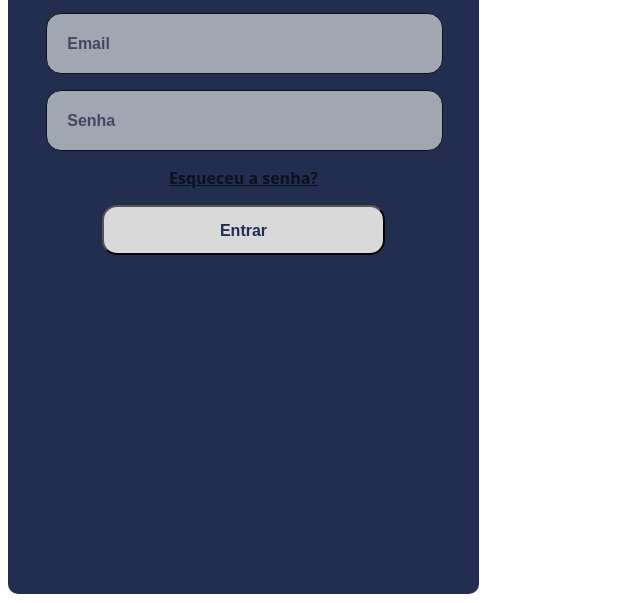
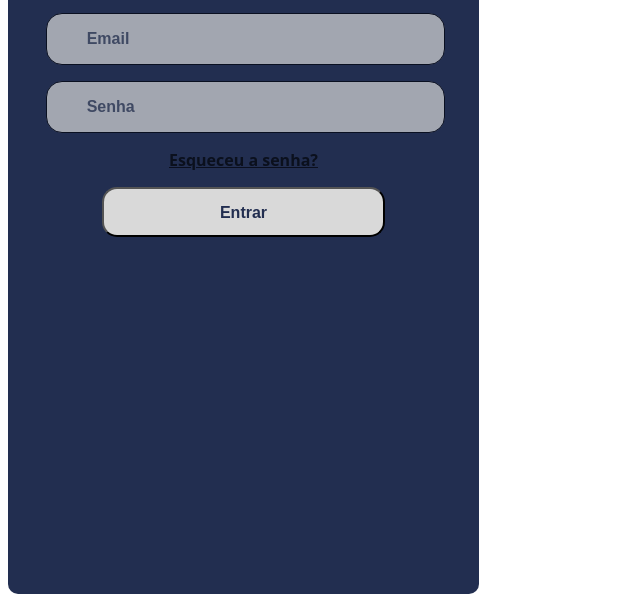
Before and after one commit to mauro-fernandes/PT_CJr_grupo10, a plain HTML site: page login.html in a window 1280 px wide. Shown: the part 197-800 px from the top of the page, without its empty margins (0-640 px from the left). Drawn offline with Linux system fonts and the light colour scheme.

Commit message:
background logo and css adjusts

```diff
--- a/text_input_box.css
+++ b/text_input_box.css
@@ -26,17 +26,18 @@
 
 input {
     border: 1px solid #00040e;
-    padding: 0px;
-    width: 100%;
-    height: 59px;
-    left: 51px;
-    top: 409px;
+    padding-left: 10%;
+    margin-left: auto;
+    width: 90%;
+    height: 3rem;
+    left: 3rem;
+    top: 20rem;
     background: #D9D9D9;
-    border-radius: 15px;
+    border-radius: 1rem;
     font-style: normal;
     font-weight: 700;
-    font-size: 16px;
-    line-height: 19px;
+    font-size: 1rem;
+    line-height: 1rem;
     color: #111E3E;
     opacity: 0.7;
     display: flex;
@@ -44,13 +45,15 @@ input {
     align-items: center;
     justify-content: center;
     text-align: start;
+
 }
 
 ::placeholder{
     color: #111E3E;
     opacity: 0.7;
     text-align: start;
-    padding: 20px;
+    margin: auto ;
+
 }
 
 
@@ -101,9 +104,14 @@ div{
     border: #000000;
 }
 
-a {
+a, p {
     font-weight: 650;
+    :hover {
+        color: #eceff6ba;
+    }
 }
+
+
 
 .text-indent-20px {
     text-indent: 20px;
```
Also changed, not shown: CJR_background_logo.png (added), cam_vector.png (added).
